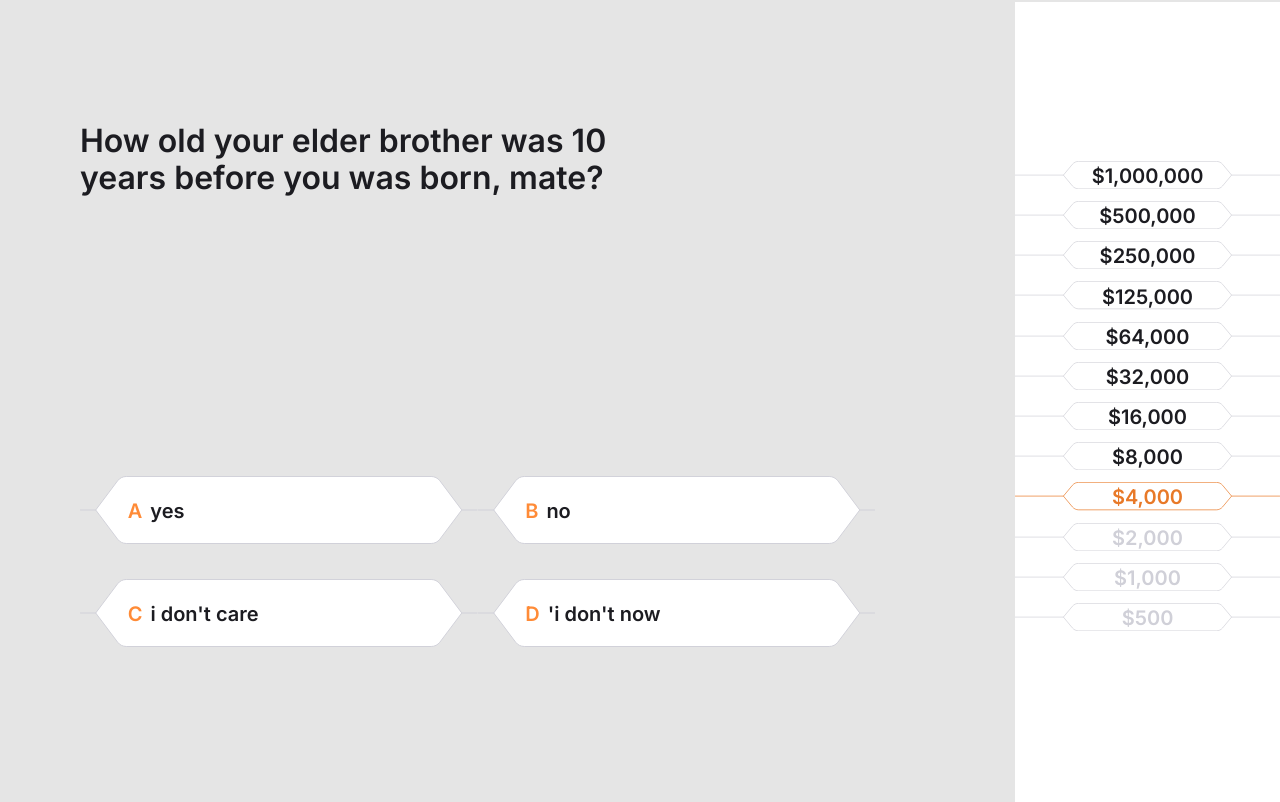
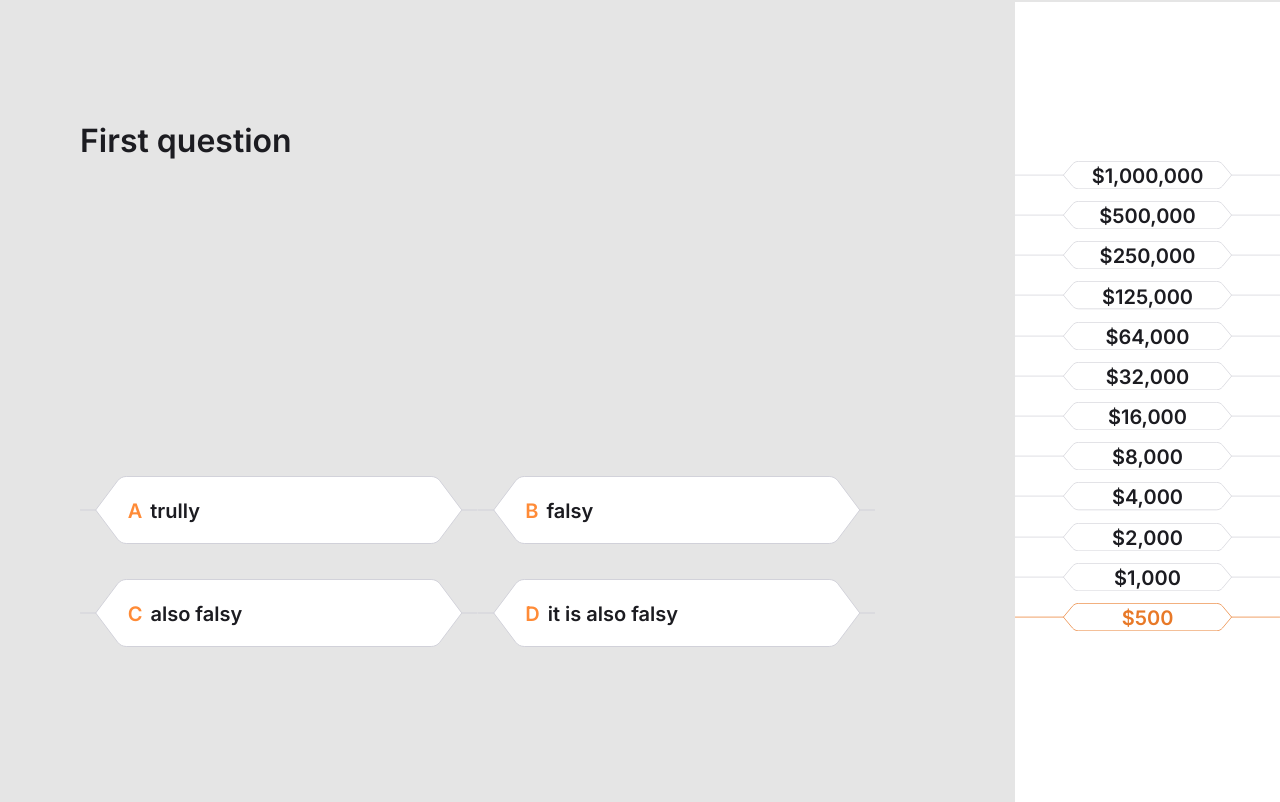
Before and after one commit to YMagrelo/who-want-to-be-millionaire, a React (Create React App) app: page /end in a window 1280 px wide. Shown: the part 798-1600 px from the top of the page. Built offline with nearby package versions, Linux system fonts and the light colour scheme; data requests are answered from the project's data file.

Commit message:
added mock data base

```diff
--- /dev/null
+++ b/db.json
@@ -0,0 +1,329 @@
+{
+  "scoresList": ["500",
+    "1,000",
+    "2,000",
+    "4,000",
+    "8,000",
+    "16,000",
+    "32,000",
+    "64,000",
+    "125,000",
+    "250,000",
+    "500,000",
+    "1,000,000"
+  ],
+  "questionsAndAnswers": [
+    {
+      "id": 0,
+      "question": "First question",
+      "answers": [
+        {
+          "number": "A",
+          "value": "trully",
+          "isCorrect": true
+        },
+        {
+          "number": "B",
+          "value": "falsy",
+          "isCorrect": false
+        },
+        {
+          "number": "C",
+          "value": "also falsy",
+          "isCorrect": false
+        },
+        {
+          "number": "D",
+          "value": "it is also falsy",
+          "isCorrect": false
+        }
+      ]
+    },
+    {
+      "id": 1,
+      "question": "Second question",
+      "answers": [
+        {
+          "number": "A",
+          "value": "trully",
+          "isCorrect": true
+        },
+        {
+          "number": "B",
+          "value": "falsy",
+          "isCorrect": false
+        },
+        {
+          "number": "C",
+          "value": "also falsy",
+          "isCorrect": false
+        },
+        {
+          "number": "D",
+          "value": "it is also falsy",
+          "isCorrect": false
+        }
+      ]
+    },
+    {
+      "id": 2,
+      "question": "Third question",
+      "answers": [
+        {
+          "number": "A",
+          "value": "trully",
+          "isCorrect": true
+        },
+        {
+          "number": "B",
+          "value": "falsy",
+          "isCorrect": false
+        },
+        {
+          "number": "C",
+          "value": "also falsy",
+          "isCorrect": false
+        },
+        {
+          "number": "D",
+          "value": "it is also falsy",
+          "isCorrect": false
+        }
+      ]
+    },
+    {
+      "id": 3,
+      "question": "4 question",
+      "answers": [
+        {
+          "number": "A",
+          "value": "trully",
+          "isCorrect": true
+        },
+        {
+          "number": "B",
+          "value": "falsy",
+          "isCorrect": false
+        },
+        {
+          "number": "C",
+          "value": "also falsy",
+          "isCorrect": false
+        },
+        {
+          "number": "D",
+          "value": "it is also falsy",
+          "isCorrect": false
+        }
+      ]
+    },
+    {
+      "id": 4,
+      "question": "5 question",
+      "answers": [
+        {
+          "number": "A",
+          "value": "trully",
+          "isCorrect": true
+        },
+        {
+          "number": "B",
+          "value": "falsy",
+          "isCorrect": false
+        },
+        {
+          "number": "C",
+          "value": "also falsy",
+          "isCorrect": false
+        },
+        {
+          "number": "D",
+          "value": "it is also falsy",
+          "isCorrect": false
+        }
+      ]
+    },
+    {
+      "id": 5,
+      "question": "6 question",
+      "answers": [
+        {
+          "number": "A",
+          "value": "trully",
+          "isCorrect": true
+        },
+        {
+          "number": "B",
+          "value": "falsy",
+          "isCorrect": false
+        },
+        {
+          "number": "C",
+          "value": "also falsy",
+          "isCorrect": false
+        },
+        {
+          "number": "D",
+          "value": "it is also falsy",
+          "isCorrect": false
+        }
+      ]
+    },
+    {
+      "id": 6,
+      "question": "7 question",
+      "answers": [
+        {
+          "number": "A",
+          "value": "trully",
+          "isCorrect": true
+        },
+        {
+          "number": "B",
+          "value": "falsy",
+          "isCorrect": false
+        },
+        {
+          "number": "C",
+          "value": "also falsy",
+          "isCorrect": false
+        },
+        {
+          "number": "D",
+          "value": "it is also falsy",
+          "isCorrect": false
+        }
+      ]
+    },
+    {
+      "id": 7,
+      "question": "8 question",
+      "answers": [
+        {
+          "number": "A",
+          "value": "trully",
+          "isCorrect": true
+        },
+        {
+          "number": "B",
+          "value": "falsy",
+          "isCorrect": false
+        },
+        {
+          "number": "C",
+          "value": "also falsy",
+          "isCorrect": false
+        },
+        {
+          "number": "D",
+          "value": "it is also falsy",
+          "isCorrect": false
+        }
+      ]
+    },
+    {
+      "id": 8,
+      "question": "9 question",
+      "answers": [
+        {
+          "number": "A",
+          "value": "trully",
+          "isCorrect": true
+        },
+        {
+          "number": "B",
+          "value": "falsy",
+          "isCorrect": false
+        },
+        {
+          "number": "C",
+          "value": "also falsy",
+          "isCorrect": false
+        },
+        {
+          "number": "D",
+          "value": "it is also falsy",
+          "isCorrect": false
+        }
+      ]
+    },
+    {
+      "id": 9,
+      "question": "10 question",
+      "answers": [
+        {
+          "number": "A",
+          "value": "trully",
+          "isCorrect": true
+        },
+        {
+          "number": "B",
+          "value": "falsy",
+          "isCorrect": false
+        },
+        {
+          "number": "C",
+          "value": "also falsy",
+          "isCorrect": false
+        },
+        {
+          "number": "D",
+          "value": "it is also falsy",
+          "isCorrect": false
+        }
+      ]
+    },
+    {
+      "id": 10,
+      "question": "11 question",
+      "answers": [
+        {
+          "number": "A",
+          "value": "trully",
+          "isCorrect": true
+        },
+        {
+          "number": "B",
+          "value": "falsy",
+          "isCorrect": false
+        },
+        {
+          "number": "C",
+          "value": "also falsy",
+          "isCorrect": false
+        },
+        {
+          "number": "D",
+          "value": "it is also falsy",
+          "isCorrect": false
+        }
+      ]
+    },
+    {
+      "id": 11,
+      "question": "12 question",
+      "answers": [
+        {
+          "number": "A",
+          "value": "trully",
+          "isCorrect": true
+        },
+        {
+          "number": "B",
+          "value": "falsy",
+          "isCorrect": false
+        },
+        {
+          "number": "C",
+          "value": "also falsy",
+          "isCorrect": false
+        },
+        {
+          "number": "D",
+          "value": "it is also falsy",
+          "isCorrect": false
+        }
+      ]
+    }
+  ]
+}
--- a/package.json
+++ b/package.json
@@ -7,11 +7,13 @@
     "@testing-library/react": "^11.1.0",
     "@testing-library/user-event": "^12.1.10",
     "classnames": "^2.3.1",
+    "concurrently": "^6.2.1",
     "eslint": "^7.32.0",
     "eslint-config-airbnb": "^18.2.1",
     "eslint-plugin-import": "^2.24.2",
     "eslint-plugin-jsx-a11y": "^6.4.1",
     "eslint-plugin-react": "^7.25.1",
+    "json-server": "^0.16.3",
     "react": "^17.0.2",
     "react-dom": "^17.0.2",
     "react-router-dom": "^5.2.1",
@@ -23,7 +25,9 @@
     "start": "react-scripts start",
     "build": "react-scripts build",
     "test": "react-scripts test",
-    "eject": "react-scripts eject"
+    "eject": "react-scripts eject",
+    "serve": "concurrently \"yarn start\" \"yarn mock\"",
+    "mock": "json-server -w db.json -p 4200"
   },
   "eslintConfig": {
     "extends": [
--- a/src/components/QuestionsBlock/QuestionsBlock.jsx
+++ b/src/components/QuestionsBlock/QuestionsBlock.jsx
@@ -1,18 +1,19 @@
+/* eslint-disable jsx-a11y/interactive-supports-focus,jsx-a11y/click-events-have-key-events */
 import React from 'react';
 import './QuestionsBlock.scss';
 
-const QuestionsBlock = ({ data }) => {
+const QuestionsBlock = ({ question, answers, handleAnswerClick }) => {
   console.log('log');
   return (
     <div className="questionsBlock">
       <div className="questionsContainer">
-        <h2 className="questionsContainer_questionTitle">How old your elder brother was 10 years before you was born, mate?</h2>
+        <h2 className="questionsContainer_questionTitle">{question}</h2>
         <div className="questionsContainer_answersList">
-          {data.map((item) => (
-            <div className="answerItem" key={item.value}>
+          {answers.map(({ value, number, isCorrect }) => (
+            <div role="button" className="answerItem" key={value} onClick={() => handleAnswerClick(isCorrect)}>
               <div className="answerItem_value">
-                <span className="answerItem_valueNum">{item.number}</span>
-                {item.value}
+                <span className="answerItem_valueNum">{number}</span>
+                {value}
               </div>
               <div>
                 <svg className="answerItem_icon" viewBox="0 0 421 72" xmlns="http://www.w3.org/2000/svg">
--- a/src/components/ScoreBlock/ScoreBlock.jsx
+++ b/src/components/ScoreBlock/ScoreBlock.jsx
@@ -19,8 +19,6 @@ const ScoreBlock = ({ data, questionNumber }) => (
 
         const scoreItemStyle = classNames('scoreItem', scoreItemStatus);
 
-        console.log(`index${index}`, scoreItemStyle);
-
         return (
           <div className={scoreItemStyle} key={item}>
             <span className="scoreItem_value">{`$${item}`}</span>
--- a/src/pages/GameMainPage/GameMainPage.jsx
+++ b/src/pages/GameMainPage/GameMainPage.jsx
@@ -1,32 +1,43 @@
-import React, { useState } from 'react';
+import React, { useState, useEffect } from 'react';
 import './GameMainPage.scss';
 import ScoreBlock from '../../components/ScoreBlock/ScoreBlock';
 import QuestionsBlock from '../../components/QuestionsBlock/QuestionsBlock';
 
 const GameMainPage = () => {
-  const [questionNumber, setQuestionNumber] = useState(3);
-  const scoreDataList = [
-    '500',
-    '1,000',
-    '2,000',
-    '4,000',
-    '8,000',
-    '16,000',
-    '32,000',
-    '64,000',
-    '125,000',
-    '250,000',
-    '500,000',
-    '1,000,000',
-  ];
-  const answers = [{ number: 'A', value: 'yes' },
-    { number: 'B', value: 'no' },
-    { number: 'C', value: 'i don\'t care' },
-    { number: 'D', value: '\'i don\'t now' }];
+  const [questionNumber, setQuestionNumber] = useState(0);
+  const [scoresList, setScoresList] = useState([]);
+  const [question, setQuestion] = useState('');
+  const [answers, setAnswers] = useState([]);
+
+  useEffect(() => {
+    const load = async () => {
+      const response = await fetch('http://localhost:4200/scoresList');
+      const data = await response.json();
+      setScoresList(data);
+    };
+
+    load();
+  }, []);
+
+  useEffect(() => {
+    const load = async () => {
+      const response = await fetch('http://localhost:4200/questionsAndAnswers');
+      const data = await response.json();
+      setAnswers(data[questionNumber].answers);
+      setQuestion(data[questionNumber].question);
+    };
+    load();
+  }, [questionNumber]);
+  const handleAnswerClick = (isCorrect) => {
+    console.log('isCorrect', isCorrect);
+    if (isCorrect) {
+      setQuestionNumber(((prevState) => prevState + 1));
+    }
+  };
   return (
     <div className="mainPageContainer">
-      <QuestionsBlock data={answers} />
-      <ScoreBlock data={scoreDataList} questionNumber={questionNumber} />
+      <QuestionsBlock question={question} answers={answers} handleAnswerClick={handleAnswerClick} />
+      <ScoreBlock data={scoresList} questionNumber={questionNumber} />
     </div>
   );
 };
```
Also changed, not shown: .eslintrc.json, 1 other file (tests, documents, lock files or other folders).
